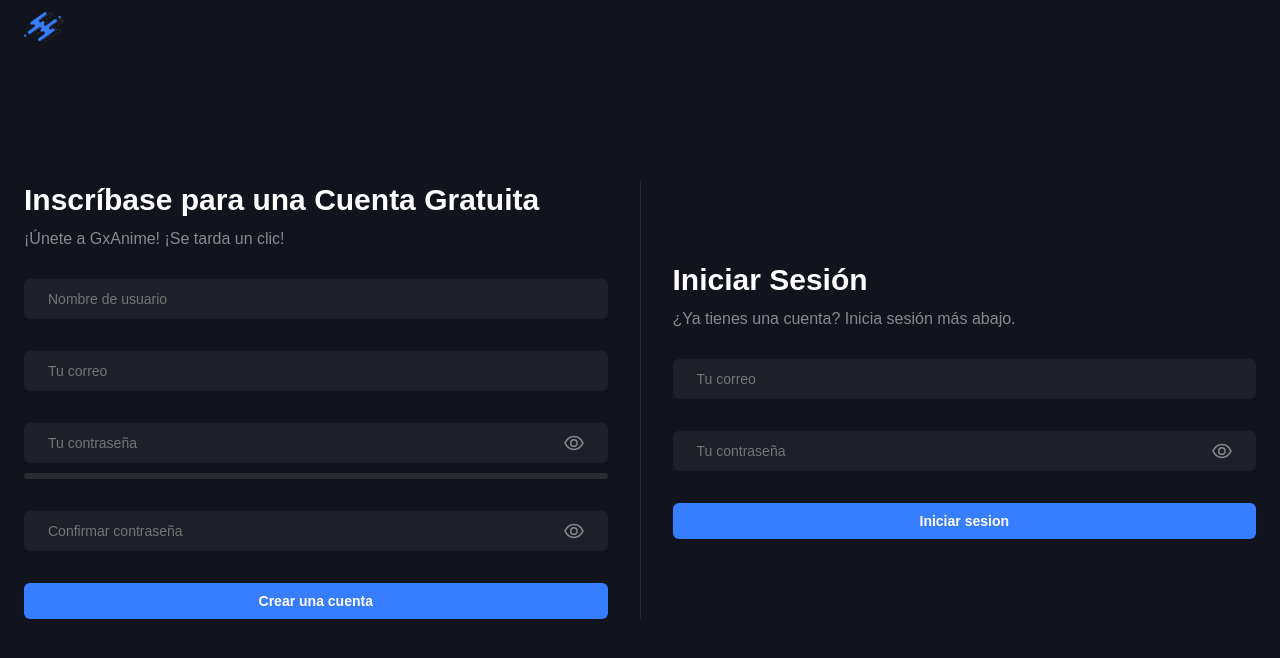
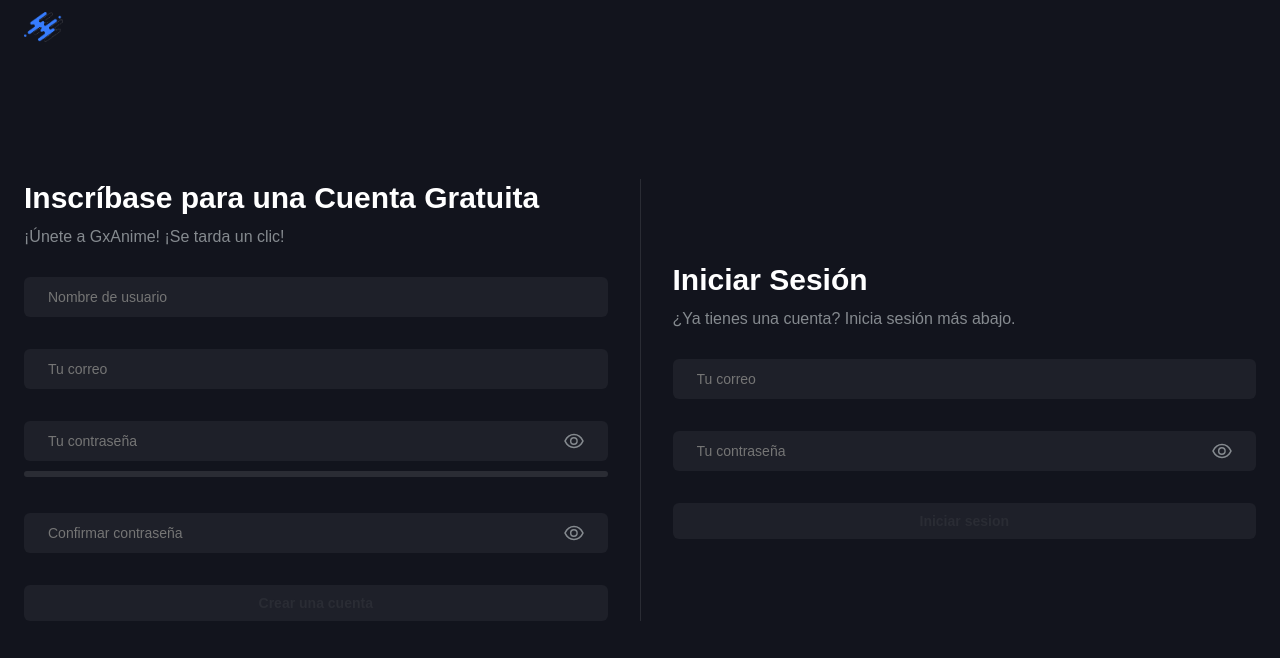
Before and after one commit to AlexGarrixen/vimox-frontend, a Next.js app: page /login in a window 1280 px wide. Shown: the top 658 px of the page. Built offline with nearby package versions, Linux system fonts and the light colour scheme; a web font is replaced by a local one.

Commit message:
feat: add formik; fix: receive property value in Input password; update: added property type in Button

```diff
--- a/components/Form/Button/index.tsx
+++ b/components/Form/Button/index.tsx
@@ -10,6 +10,7 @@ export type ButtonProps = {
   onClick?: (e: React.MouseEvent) => void;
   fullWidth?: boolean;
   disabled?: boolean;
+  type?: 'button' | 'submit' | 'reset';
 };
 
 export const Button = React.forwardRef(
@@ -23,6 +24,7 @@ export const Button = React.forwardRef(
       onClick,
       fullWidth,
       disabled,
+      type = 'button',
     }: ButtonProps,
     ref: React.Ref<HTMLButtonElement>
   ) => {
@@ -34,6 +36,7 @@ export const Button = React.forwardRef(
         onClick={onClick}
         fullWidth={fullWidth}
         disabled={disabled}
+        type={type}
       >
         {startIcon && <StartIcon>{startIcon}</StartIcon>}
         <LabelText primary={primary} disabled={disabled}>
--- /dev/null
+++ b/components/Form/HelperText/index.tsx
@@ -0,0 +1,20 @@
+import styled, { css } from 'styled-components';
+import { Typography } from '@components/DataDisplay/Typography';
+
+type HelperTextProps = {
+  error?: boolean;
+};
+
+const HelperTextStyled = styled(Typography)<HelperTextProps>`
+  font-size: ${({ theme }) => theme.fontSize.xs[0]};
+  line-height: ${({ theme }) => theme.fontSize.xs[1]};
+  margin-top: 8px;
+
+  ${({ error }) =>
+    error &&
+    css`
+      color: ${({ theme }) => theme.colors.danger};
+    `}
+`;
+
+export const HelperText = HelperTextStyled;
--- a/components/Form/Input/Adornment/index.tsx
+++ b/components/Form/Input/Adornment/index.tsx
@@ -20,7 +20,7 @@ export const Adornment: React.FC<AdornmentProps> = ({
   onClick,
   ...rest
 }) => (
-  <AdornmentButton onClick={onClick} {...rest}>
+  <AdornmentButton type='button' onClick={onClick} {...rest}>
     {children}
   </AdornmentButton>
 );
--- a/components/Form/Input/Password/index.tsx
+++ b/components/Form/Input/Password/index.tsx
@@ -24,7 +24,7 @@ export const InputPassword = ({
   return (
     <InputBox fullWidth={fullWidth}>
       <InputBox fullWidth={fullWidth} error={error}>
-        <InputStyled {...rest} type={type} />
+        <InputStyled {...rest} type={type} value={value} />
         <Adornment onClick={handleClickAdornment}>
           {type === 'password' ? <Eye lg /> : <EyeSlash lg />}
         </Adornment>
--- /dev/null
+++ b/hooks/useForm.ts
@@ -0,0 +1,49 @@
+import React from 'react';
+import {
+  useFormik,
+  FormikValues,
+  FormikConfig,
+  FormikErrors,
+  FormikTouched,
+} from 'formik';
+
+export const useForm = <Values extends FormikValues = FormikValues>(
+  config: FormikConfig<Values>
+) => {
+  const { errors, touched, values, isValid, dirty, ...formik } = useFormik(
+    config
+  );
+
+  const generateErrors = ({
+    values,
+    errors,
+    touched,
+  }: {
+    values: Values;
+    errors: FormikErrors<Values>;
+    touched: FormikTouched<Values>;
+  }) => {
+    let errorsMap: { [K in keyof Values]?: string } = {};
+    const valuesKeys = Object.keys(values);
+
+    if (valuesKeys.length) {
+      for (const key of valuesKeys) {
+        errorsMap = {
+          ...errorsMap,
+          [key]: touched[key] && errors[key] ? errors[key] : null,
+        };
+      }
+    }
+
+    return errorsMap;
+  };
+
+  const isValidForm = React.useMemo(() => isValid && dirty, [isValid, dirty]);
+
+  return {
+    ...formik,
+    errors: generateErrors({ errors, values, touched }),
+    isValidForm,
+    values,
+  };
+};
--- a/package.json
+++ b/package.json
@@ -13,6 +13,7 @@
   "license": "MIT",
   "dependencies": {
     "axios": "^0.21.1",
+    "formik": "^2.2.6",
     "next": "^10.0.7",
     "query-string": "^6.14.1",
     "react": "^17.0.1",
@@ -24,7 +25,8 @@
     "react-slick": "^0.28.0",
     "react-spring": "^8.0.27",
     "slick-carousel": "^1.8.1",
-    "styled-components": "^5.2.1"
+    "styled-components": "^5.2.1",
+    "yup": "^0.32.9"
   },
   "devDependencies": {
     "@types/node": "^14.14.31",
@@ -32,6 +34,7 @@
     "@types/react-modal": "^3.12.0",
     "@types/react-slick": "^0.23.4",
     "@types/styled-components": "^5.1.7",
+    "@types/yup": "^0.29.11",
     "@typescript-eslint/eslint-plugin": "^4.15.1",
     "@typescript-eslint/parser": "^4.15.1",
     "babel-plugin-styled-components": "^1.12.0",
--- a/pageComponents/Login/LoginForm/index.tsx
+++ b/pageComponents/Login/LoginForm/index.tsx
@@ -1,11 +1,34 @@
 import React from 'react';
 import { Input } from '@components/Form/Input';
 import { Button } from '@components/Form/Button';
+import { HelperText } from '@components/Form/HelperText';
 import { Grid } from '@components/Layout/Grid';
 import { Typography } from '@components/DataDisplay/Typography';
+import { useForm } from '@hooks/useForm';
+import { loginSchema } from '@utils/yupSchemas';
 
-export const LoginForm = (): JSX.Element => (
-  <form onSubmit={(e) => e.preventDefault()}>
+export const LoginForm = (): JSX.Element => {
+  const {
+    errors,
+    isValidForm,
+    values,
+    isSubmitting,
+    handleSubmit,
+    handleChange,
+    handleBlur,
+  } = useForm({
+    initialValues: {
+      email: '',
+      password: '',
+    },
+    validationSchema: loginSchema,
+    onSubmit: (values, helpers) => {
+      console.log(values, helpers);
+    },
+  });
+
+  return (
+    <form onSubmit={handleSubmit}>
       <Typography as='h3' margin='0 0 8px 0' white>
         Iniciar Sesión
       </Typography>
@@ -13,9 +36,36 @@ export const LoginForm = (): JSX.Element => (
         ¿Ya tienes una cuenta? Inicia sesión más abajo.
       </Typography>
       <Grid cols='1' gap={2}>
-      <Input type='email' placeholder='Tu correo' />
-      <Input type='password' placeholder='Tu contraseña' fullWidth />
-      <Button primary>Iniciar sesion</Button>
+        <div>
+          <Input
+            type='email'
+            placeholder='Tu correo'
+            name='email'
+            value={values.email}
+            onChange={handleChange}
+            onBlur={handleBlur}
+            error={Boolean(errors.email)}
+            fullWidth
+          />
+          {errors.email && <HelperText error>{errors.email}</HelperText>}
+        </div>
+        <div>
+          <Input
+            type='password'
+            placeholder='Tu contraseña'
+            name='password'
+            value={values.password}
+            onChange={handleChange}
+            onBlur={handleBlur}
+            error={Boolean(errors.password)}
+            fullWidth
+          />
+          {errors.password && <HelperText error>{errors.password}</HelperText>}
+        </div>
+        <Button primary type='submit' disabled={!isValidForm || isSubmitting}>
+          Iniciar sesion
+        </Button>
       </Grid>
     </form>
   );
+};
--- a/pageComponents/Login/SignupForm/index.tsx
+++ b/pageComponents/Login/SignupForm/index.tsx
@@ -1,11 +1,36 @@
 import React from 'react';
 import { Input } from '@components/Form/Input';
 import { Button } from '@components/Form/Button';
+import { HelperText } from '@components/Form/HelperText';
 import { Grid } from '@components/Layout/Grid';
 import { Typography } from '@components/DataDisplay/Typography';
+import { useForm } from '@hooks/useForm';
+import { signupSchema } from '@utils/yupSchemas';
 
-export const SignupForm = (): JSX.Element => (
-  <form onSubmit={(e) => e.preventDefault()}>
+export const SignupForm = (): JSX.Element => {
+  const {
+    values,
+    errors,
+    handleChange,
+    handleSubmit,
+    handleBlur,
+    isSubmitting,
+    isValidForm,
+  } = useForm({
+    initialValues: {
+      username: '',
+      email: '',
+      password: '',
+      passwordConfirmation: '',
+    },
+    validationSchema: signupSchema,
+    onSubmit: (values, helpers) => {
+      console.log(values);
+    },
+  });
+
+  return (
+    <form onSubmit={handleSubmit} autoComplete='nope'>
       <Typography as='h3' margin='0 0 8px 0' white>
         Inscríbase para una Cuenta Gratuita
       </Typography>
@@ -13,16 +38,65 @@ export const SignupForm = (): JSX.Element => (
         ¡Únete a GxAnime! ¡Se tarda un clic!
       </Typography>
       <Grid cols='1' gap={2}>
-      <Input type='text' placeholder='Nombre de usuario' />
-      <Input type='email' placeholder='Tu correo' />
+        <div>
+          <Input
+            type='text'
+            placeholder='Nombre de usuario'
+            name='username'
+            value={values.username}
+            error={Boolean(errors.username)}
+            onChange={handleChange}
+            onBlur={handleBlur}
+            fullWidth
+          />
+          {errors.username && <HelperText error>{errors.username}</HelperText>}
+        </div>
+        <div>
+          <Input
+            type='email'
+            placeholder='Tu correo'
+            name='email'
+            value={values.email}
+            error={Boolean(errors.email)}
+            onChange={handleChange}
+            onBlur={handleBlur}
+            fullWidth
+          />
+          {errors.email && <HelperText error>{errors.email}</HelperText>}
+        </div>
+        <div>
           <Input
             type='password'
+            name='password'
             placeholder='Tu contraseña'
+            showPasswordStrengthBar
+            value={values.password}
+            error={Boolean(errors.password)}
             fullWidth
-        showPasswordStrengthBar
+            onChange={handleChange}
+            onBlur={handleBlur}
           />
-      <Input type='password' placeholder='Confirmar contraseña' fullWidth />
-      <Button primary>Crear una cuenta</Button>
+          {errors.password && <HelperText error>{errors.password}</HelperText>}
+        </div>
+        <div>
+          <Input
+            type='password'
+            placeholder='Confirmar contraseña'
+            name='passwordConfirmation'
+            value={values.passwordConfirmation}
+            error={Boolean(errors.passwordConfirmation)}
+            fullWidth
+            onChange={handleChange}
+            onBlur={handleBlur}
+          />
+          {errors.passwordConfirmation && (
+            <HelperText error>{errors.passwordConfirmation}</HelperText>
+          )}
+        </div>
+        <Button primary type='submit' disabled={!isValidForm || isSubmitting}>
+          Crear una cuenta
+        </Button>
       </Grid>
     </form>
   );
+};
--- /dev/null
+++ b/utils/yupSchemas.ts
@@ -0,0 +1,20 @@
+import * as Yup from 'yup';
+
+export const loginSchema = Yup.object({
+  email: Yup.string().email().required('El email es requerido'),
+  password: Yup.string().required('La contraseña es requerida'),
+});
+
+export const signupSchema = Yup.object({
+  username: Yup.string().required('El nombre de usuario es requerida'),
+  email: Yup.string().email('Email invalido').required('El email es requerido'),
+  password: Yup.string()
+    .matches(
+      /^(?=.{8,}$)(?=.*?[a-z])(?=.*?[A-Z])(?=.*?[0-9])(?=.*?\W).*$/,
+      'Debe contener 8 caracteres como minimo, un numero, un caracter especial, una letra en minúscula y otra en mayúscula'
+    )
+    .required('La contraseña es requerida'),
+  passwordConfirmation: Yup.string()
+    .oneOf([Yup.ref('password')], 'La contraseña no hace match')
+    .required('Confirmacion de contraseña requerida'),
+});
```
Also changed, not shown: hooks/useReadMore.ts (renamed from hooks/useReadMore.tsx), 1 other file (tests, documents, lock files or other folders). Lines whose indentation alone changed are shown as unchanged.
